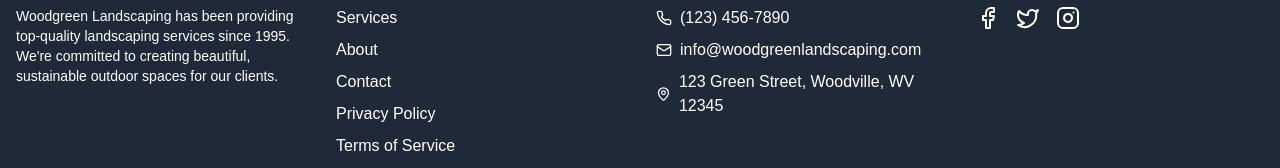
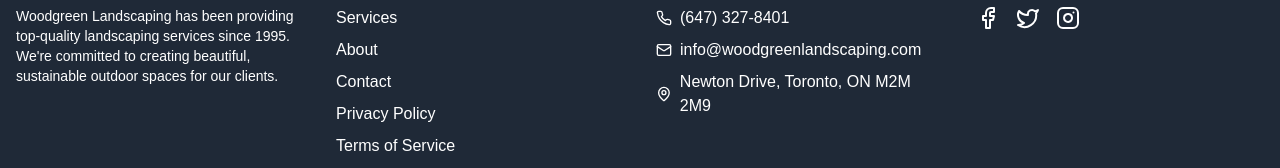
Before and after one commit to epsommer/woodgreen-landscaping, a Next.js app: page / in a window 1280 px wide. Shown: the part 2508-2676 px from the top of the page. Built offline with nearby package versions, Linux system fonts and the light colour scheme; a web font is replaced by a local one.

Commit message:
Update address in footer

```diff
--- a/components/pages-home.tsx
+++ b/components/pages-home.tsx
@@ -357,15 +357,15 @@
               <h3 className="text-lg font-semibold mb-4">Contact Us</h3>
               <ul className="space-y-2">
                 <li className="flex items-center">
-                  <Phone className="h-4 w-4 mr-2" /> (123) 456-7890
+                  <Phone className="h-4 w-4 mr-2" /> (647) 327-8401
                 </li>
                 <li className="flex items-center">
                   <Mail className="h-4 w-4 mr-2" />{" "}
                   info@woodgreenlandscaping.com
                 </li>
                 <li className="flex items-center">
-                  <MapPin className="h-4 w-4 mr-2" /> 123 Green Street,
-                  Woodville, WV 12345
+                  <MapPin className="h-4 w-4 mr-2" /> Newton Drive, Toronto, ON
+                  M2M 2M9
                 </li>
               </ul>
             </div>
```
